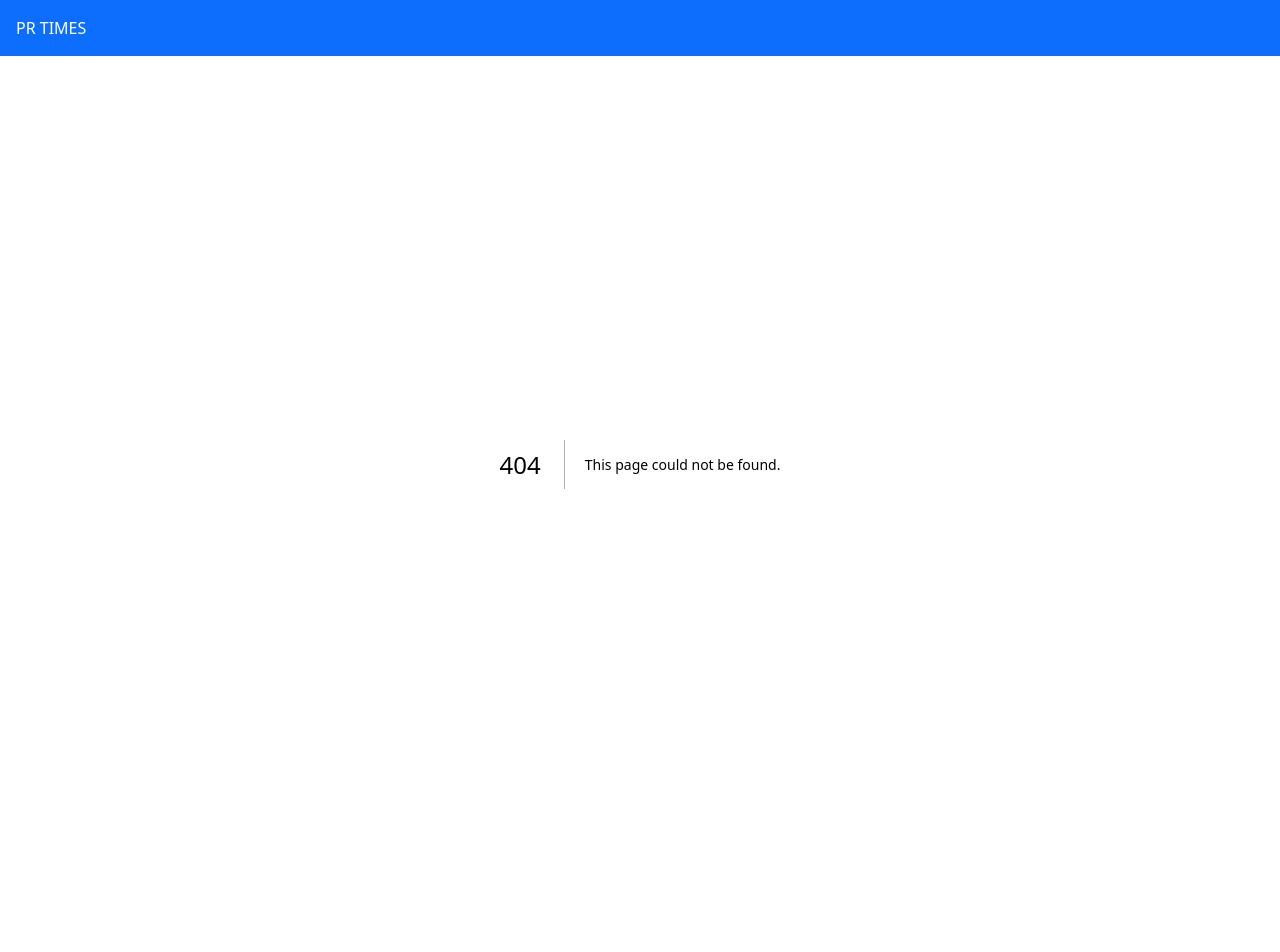
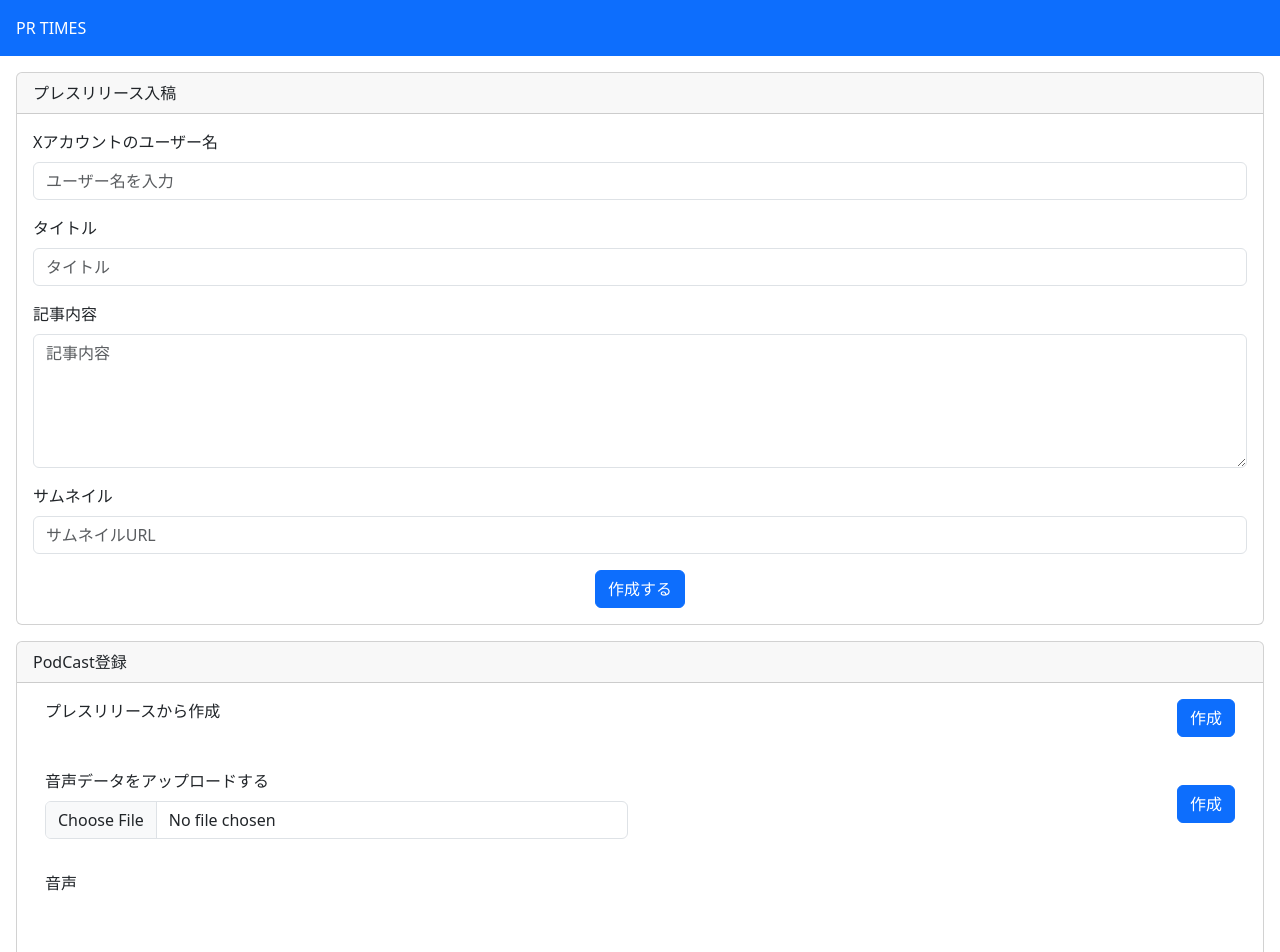
Before and after one commit to AyakaYoshida501/prtimes-hackathon-fe, a Next.js app in the folder prtimes-hackathon-fe/: page /press_release in a window 1280 px wide. Before the commit this address had no page. Shown: the top 952 px of the page. Before the commit the page ends 864 px from the top, so only its background shows below. Built offline with nearby package versions, Linux system fonts and the light colour scheme.

Commit message:
impl make press

```diff
--- a/prtimes-hackathon-fe/package.json
+++ b/prtimes-hackathon-fe/package.json
@@ -9,10 +9,13 @@
     "lint": "next lint"
   },
   "dependencies": {
+    "@iframe-resizer/react": "^5.3.2",
     "bootstrap": "^5.3.3",
     "next": "15.1.0",
     "react": "^19.0.0",
-    "react-dom": "^19.0.0"
+    "react-bootstrap": "^2.10.6",
+    "react-dom": "^19.0.0",
+    "react-player": "^2.16.0"
   },
   "devDependencies": {
     "@eslint/eslintrc": "^3",
--- /dev/null
+++ b/prtimes-hackathon-fe/src/app/press_release/page.tsx
@@ -0,0 +1,192 @@
+"use client";
+import React, { useState } from "react";
+import { Row, Col, Card } from "react-bootstrap";
+import Form from "react-bootstrap/Form";
+import { PressData } from "../../models/press_response";
+import "bootstrap/dist/css/bootstrap.min.css";
+import CustomButton from "../../components/CustomButton";
+import dynamic from "next/dynamic";
+const AudioPlayer = dynamic(() => import("react-player"), { ssr: false });
+
+export default function PressRelease() {
+  const [press, setPress] = useState<PressData>({
+    id: 0,
+    uid: "uid-uid-uid-1",
+    title: "",
+    description: "",
+    thumbnailUrl: "",
+    x_user_name: "",
+  });
+  const [podcastUrl, setPodcastUrl] = useState<string>("");
+
+  const makePressRelease = async () => {
+    try {
+      const res = await fetch("http://localhost:3000/api/pressreleases", {
+        method: "POST",
+        headers: {
+          "Content-Type": "application/json",
+        },
+        body: JSON.stringify({
+          title: press.title,
+          uid: press.uid,
+          description: press.description,
+          thumbnail: press.thumbnailUrl,
+        }),
+      });
+      if (!res.ok) {
+        throw new Error("サーバーエラーが発生しました");
+      }
+      const data: PressData = await res.json();
+      setPress(data);
+    } catch (e) {
+      alert("入稿に失敗しました");
+    }
+  };
+  const onChange = (e: React.ChangeEvent<HTMLInputElement>) => {
+    setPress({ ...press, [e.target.name]: e.target.value });
+  };
+
+  const makePodcast = async () => {
+    try {
+      const res = await fetch(
+        "https://article-to-podcast-90199894008.asia-northeast1.run.app/podcasts",
+        {
+          method: "POST",
+          headers: {
+            "Content-Type": "application/json",
+          },
+          body: JSON.stringify({
+            press_id: press.id,
+            uid: press.uid,
+            article: press.description,
+          }),
+        }
+      );
+      if (!res.ok) {
+        throw new Error("サーバーエラーが発生しました");
+      }
+      const data = await res.json();
+      setPodcastUrl(data.url);
+    } catch (e) {
+      alert("登録に失敗しました");
+    }
+  };
+
+  const uploadMp3 = async (file) => {
+    if (file.length === 0) {
+      return;
+    }
+    try {
+      const formData = new FormData();
+      formData.append("file", file);
+      const res = await fetch("http://localhost:3000/mp3", {
+        method: "POST",
+        headers: {
+          "Content-Type": "multipart/form-data",
+        },
+        body: formData,
+      });
+      if (!res.ok) {
+        throw new Error("サーバーエラーが発生しました");
+      }
+    } catch (e) {
+      alert("アップロードに失敗しました");
+    }
+  };
+
+  return (
+    <>
+      <Card className="m-3">
+        <Card.Header>プレスリリース入稿</Card.Header>
+        <Row>
+          <Col>
+            <Form.Group className="m-3">
+              <Form.Label>Xアカウントのユーザー名</Form.Label>
+              <Form.Control
+                type="text"
+                name="user_name"
+                placeholder="ユーザー名を入力"
+                value={press.x_user_name}
+                onChange={onChange}
+              />
+            </Form.Group>
+            <Form onSubmit={makePressRelease}>
+              <Form.Group className="m-3">
+                <Form.Label>タイトル</Form.Label>
+                <Form.Control
+                  type="text"
+                  name="title"
+                  placeholder="タイトル"
+                  value={press.title}
+                  onChange={onChange}
+                />
+              </Form.Group>
+              <Form.Group className="m-3">
+                <Form.Label>記事内容</Form.Label>
+                <Form.Control
+                  as="textarea"
+                  name="description"
+                  rows={5}
+                  placeholder="記事内容"
+                  value={press.description}
+                  onChange={onChange}
+                />
+              </Form.Group>
+              <Form.Group className="m-3">
+                <Form.Label>サムネイル</Form.Label>
+                <Form.Control
+                  type="text"
+                  name="thumbnailUrl"
+                  placeholder="サムネイルURL"
+                  value={press.thumbnailUrl}
+                  onChange={onChange}
+                />
+              </Form.Group>
+              <Row className="m-3">
+                <Col className="d-flex justify-content-center">
+                  <CustomButton variant="primary" text="作成する" />
+                </Col>
+              </Row>
+            </Form>
+          </Col>
+        </Row>
+      </Card>
+      <Card className="m-3">
+        <Card.Header>PodCast登録</Card.Header>
+        <Row className="m-3">
+          <Col>プレスリリースから作成</Col>
+          <Col className="d-flex justify-content-end">
+            <CustomButton
+              variant="primary"
+              text="作成"
+              callback={makePodcast}
+            />
+          </Col>
+        </Row>
+        <Row className="m-3">
+          <Col>
+            <Form.Group>
+              <Form.Label>音声データをアップロードする</Form.Label>
+              <Form.Control
+                type="file"
+                name="file"
+                onChange={(e) =>
+                  uploadMp3((e.target as HTMLInputElement).files)
+                }
+              />
+            </Form.Group>
+          </Col>
+          <Col className="d-flex justify-content-end mt-3 mb-3">
+            <CustomButton variant="primary" text="作成" />
+          </Col>
+        </Row>
+        <Row className="m-3">
+          <Col>
+            音声
+            <AudioPlayer url={podcastUrl} controls width="50%" height="90px" />
+          </Col>
+        </Row>
+      </Card>
+    </>
+  );
+}
```
Also changed, not shown: prtimes-hackathon-fe/src/components/AudioPlayer.tsx (added, +33 -0 lines), prtimes-hackathon-fe/src/models/press_response.d.ts (added, +10 -0 lines).
